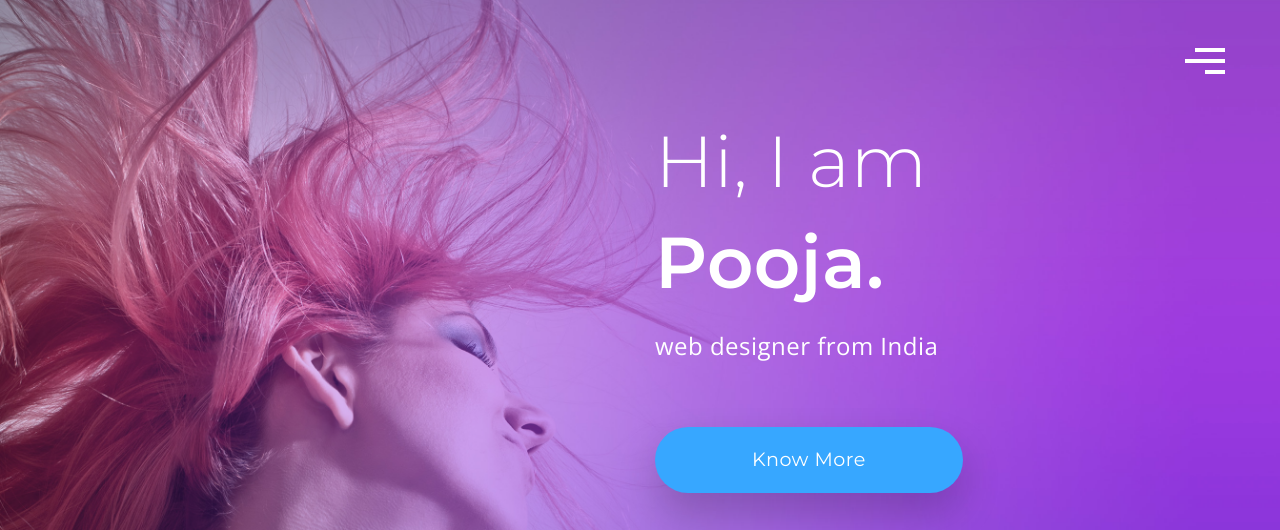
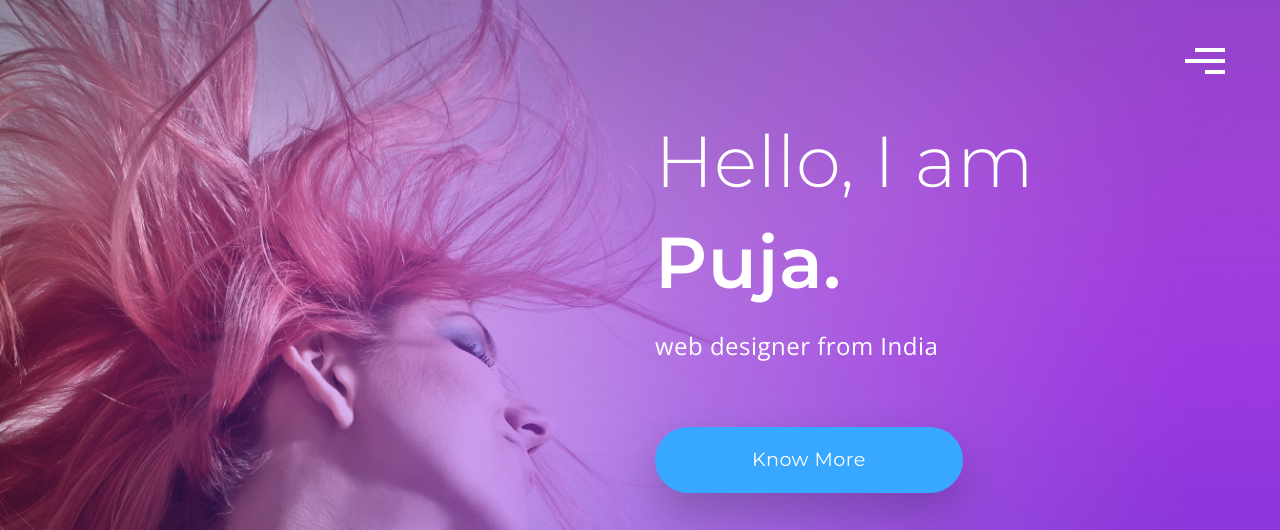
Before and after one commit to Kaviyarasu12345/myproject1, a plain HTML site: page Maria Ferrero Free Website Template - Free-CSS.com/One-Page-Portfolio-Template-master/index.html in a window 1280 px wide. Shown: the top 530 px of the page. Drawn offline with nearby package versions, Linux system fonts and the light colour scheme; a script that the page names is missing.

Commit message:
version 1
name change

```diff
--- a/Maria Ferrero Free Website Template - Free-CSS.com/One-Page-Portfolio-Template-master/index.html
+++ b/Maria Ferrero Free Website Template - Free-CSS.com/One-Page-Portfolio-Template-master/index.html
@@ -50,7 +50,7 @@
               </nav>
               <!-- <a href="#" class="menu"><img src="assets/menu.png"></a> -->
               <div class="hero-text">
-                <h1><span>Hi, I am</span><br>Pooja.</h1>
+                <h1><span>Hello, I am</span><br>Puja.</h1>
                 <h3>web designer from India</h3>
                 <a href="#" class="btn btn-lg btn-primary">Know More</a>
                 <ul class="social-links">
```
